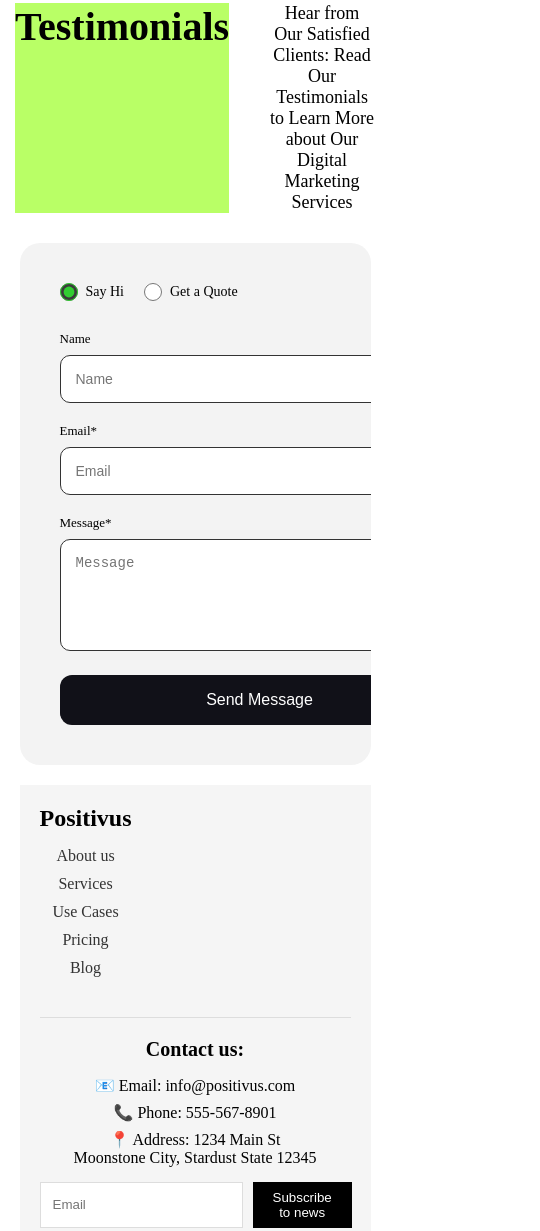
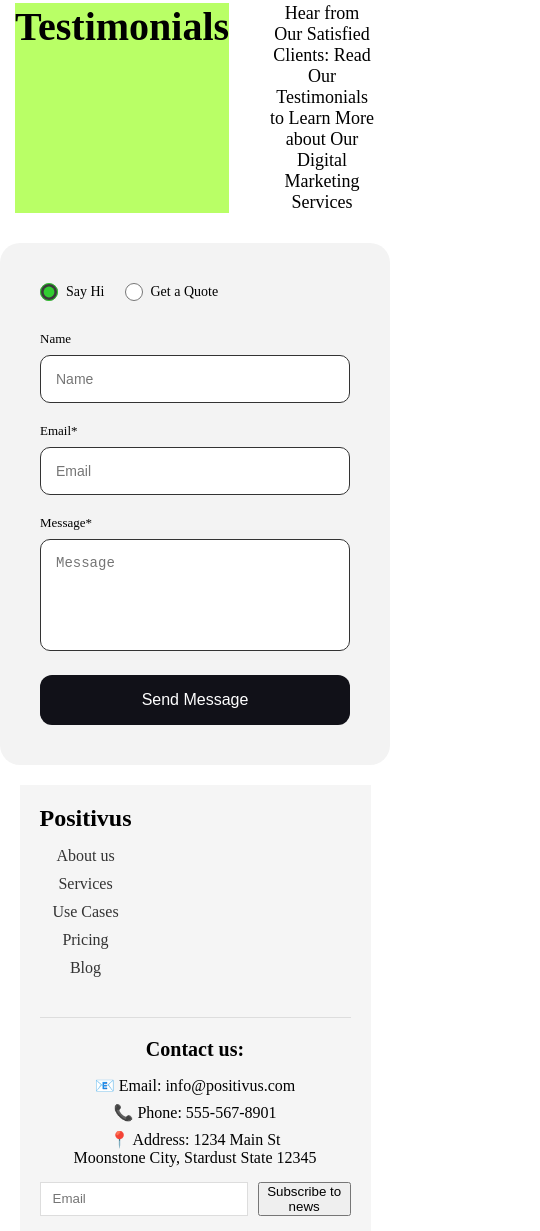
Before and after one commit to amirhoosian/positivusLandingPage, a website built with Vite: page index.html in a window 390 px wide. Shown: the part 7159-8390 px from the top of the page, 540 px wide, since content can reach past the window. Built offline with nearby package versions, Linux system fonts and the light colour scheme.

Commit message:
fixe form grops in monile mode

```diff
--- a/src/style.css
+++ b/src/style.css
@@ -285,14 +285,15 @@
   max-width: 500px;
   object-fit: cover;
   position: absolute;
-  right: -250px; /* بیرون‌زدگی از سمت راست */
+  right: -250px;
   top: 50%;
-  transform: translateY(-50%); /* وسط‌چین عمودی */
+  transform: translateY(-50%);
 }
 
 .cool-form {
   width: 100%;
-  min-width: 600px;
+  min-width: var(--min-container-width);
+  max-width: 100%;
 }
 .toggle-group {
   display: flex;
@@ -422,7 +423,7 @@
   border: 1px solid #ddd;
 }
 
-.subscribe-box button {
+.subscribe-box footer-bottombutton {
   padding: 8px 20px;
   background: #000;
   color: white;
@@ -446,11 +447,9 @@
   text-decoration: none;
   color: #333;
   margin-left: 20px;
+  margin-top: 152px;
 
-  display: flex;
-  margin-top: 152px;
   gap: 40px;
-  padding: 0 200px;
 }
 
 @media (max-width: 768px) {
@@ -516,18 +515,9 @@
     font-size: 2rem;
   }
 
-  .from_container {
-    flex-direction: column;
-    width: 90% !important;
-  }
-
-  .from_container img {
-    display: none;
-  }
-
   .positivus-footer {
-    width: 90% !important;
-    padding: 20px !important;
+    width: 90%;
+    padding: 20px;
     flex-direction: column;
     text-align: center;
   }
@@ -547,9 +537,9 @@
     height: clamp(150px, 25vw, 315px);
   }
   .BoomBlueprint {
-    width: 100% !important;
+    width: 100%;
     flex-direction: column;
-    padding: 20px !important;
+    padding: 20px;
   }
 
   .cta-banner img {
@@ -583,22 +573,24 @@
   }
   .from_container {
     width: 100%;
+    position: inherit;
+    padding: 0;
   }
   .from_container img {
     display: none;
   }
   .form_input {
     width: 100%;
-    margin: 0 auto;
   }
   .cool-form {
     width: 100%;
   }
   .form-group {
-    width: 400px;
+    width: 100%;
   }
   .cool-form button {
-    width: 400px;
+    max-width: 400px;
+    width: 100%;
   }
 
   .card_contanier {
```
